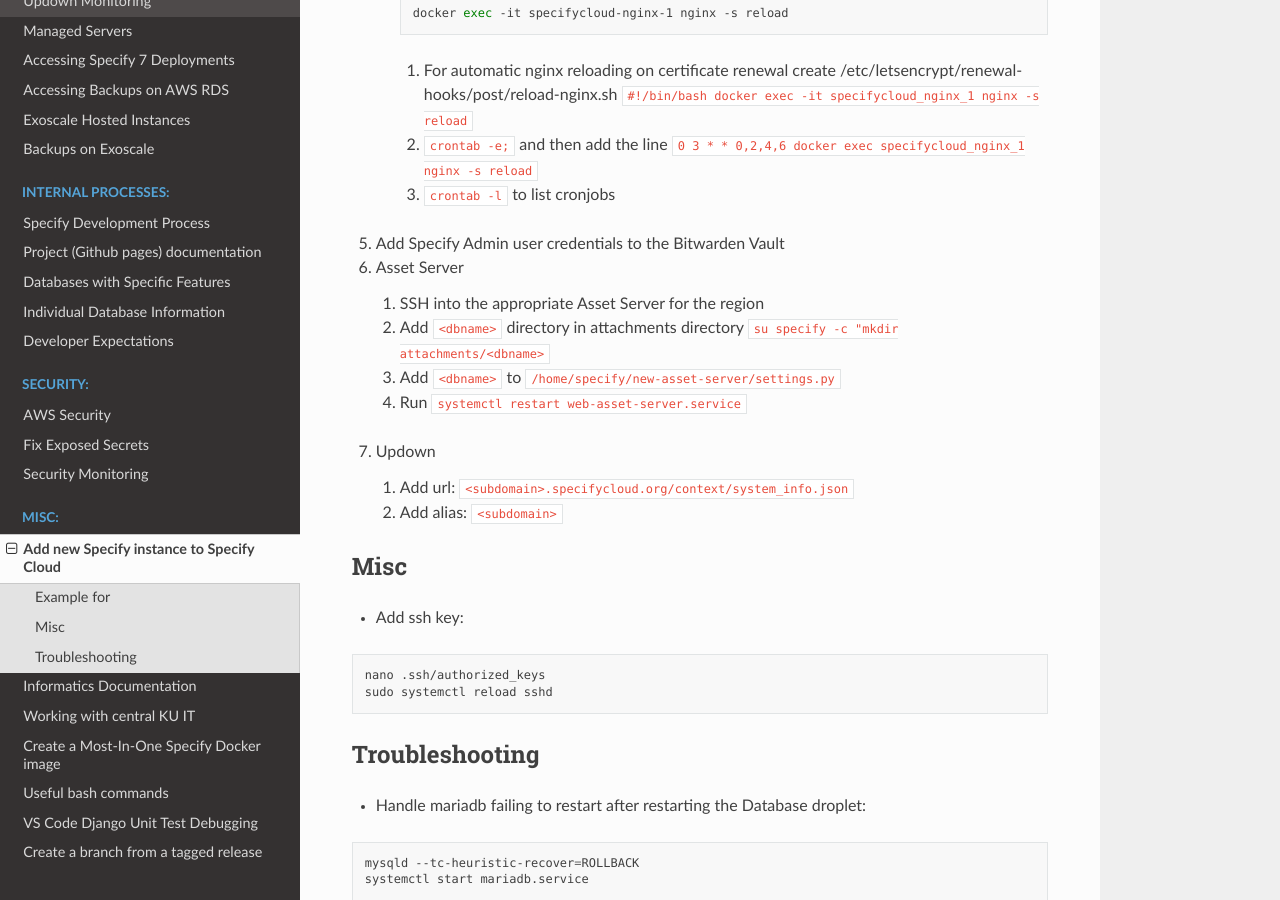
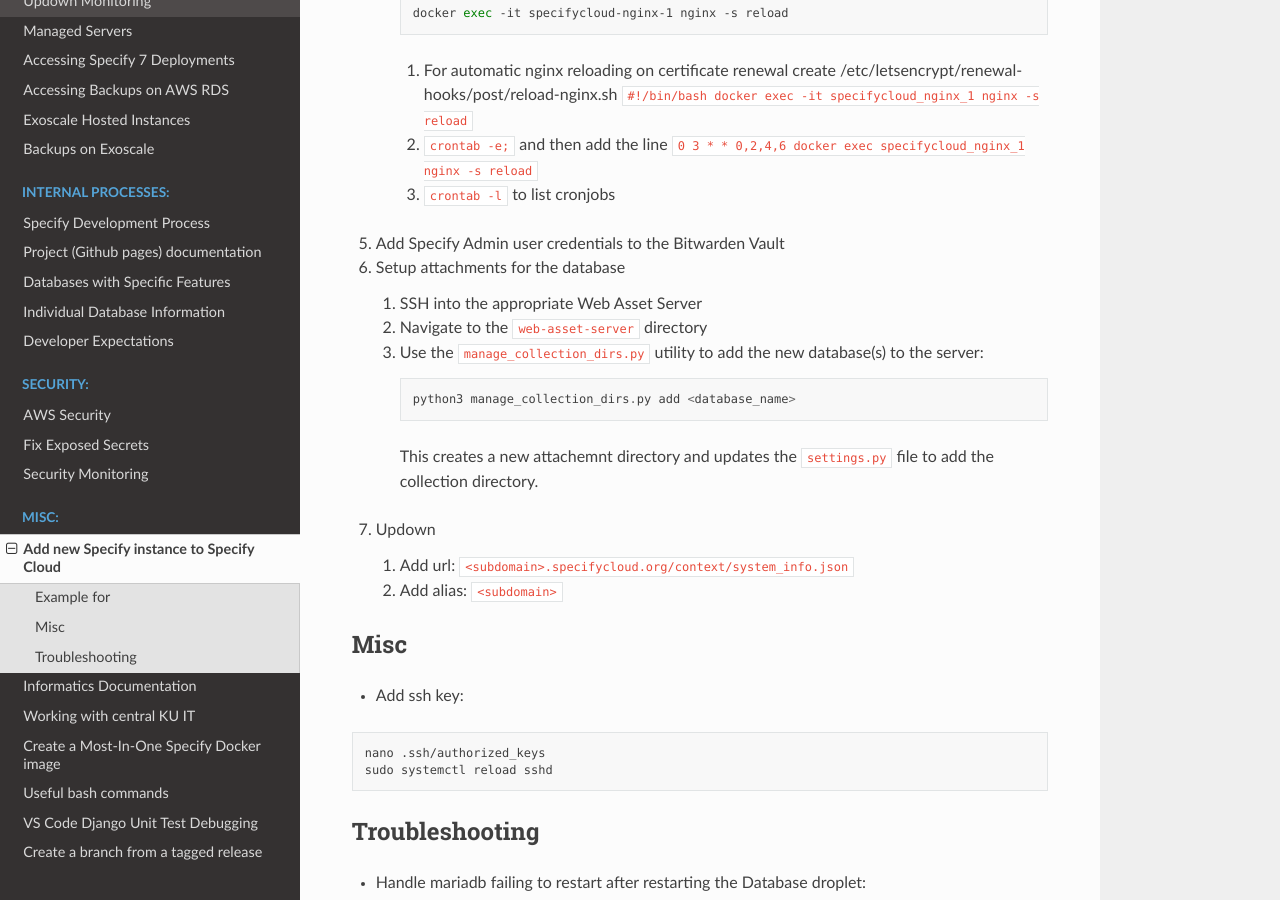
Before and after one commit to specify/specify.github.io, a Sphinx documentation site: the page built from sphinx/misc/add_new_instance_to_specify_cloud.md, in a window 1280 px wide and 900 px high, scrolled down 1509 px. Built offline with Sphinx 7.4.7 and the Read the Docs theme 2.0.0, drawn with Linux system fonts in a browser that asks for light colours.

Commit message:
Add instructions for the new management utility

````diff
--- a/sphinx/misc/add_new_instance_to_specify_cloud.md
+++ b/sphinx/misc/add_new_instance_to_specify_cloud.md
@@ -45,12 +45,15 @@
 		2. `crontab -e;` and then add the line `0 3 * * 0,2,4,6 docker exec specifycloud_nginx_1 nginx -s reload`
 		3. `crontab -l` to list cronjobs
 5. Add Specify Admin user credentials to the Bitwarden Vault
-7. Asset Server
-	1. SSH into the appropriate Asset Server for the region
-	2. Add `<dbname>` directory in attachments directory `su specify -c "mkdir attachments/<dbname>`
-	3. Add `<dbname>` to `/home/specify/new-asset-server/settings.py`
-	4. Run `systemctl restart web-asset-server.service`
-8. Updown
+6. Setup attachments for the database
+	1. SSH into the appropriate Web Asset Server
+	2. Navigate to the `web-asset-server` directory
+	2. Use the `manage_collection_dirs.py` utility to add the new database(s) to the server:
+		```
+		python3 manage_collection_dirs.py add <database_name>
+		```
+	    This creates a new attachemnt directory and updates the `settings.py` file to add the collection directory.
+7. Updown
 	1. Add url: `<subdomain>.specifycloud.org/context/system_info.json`
 	2. Add alias: `<subdomain>`
 
````
